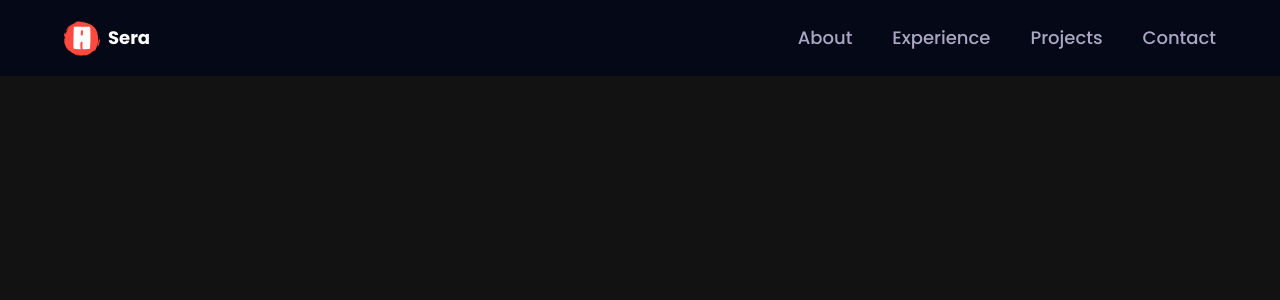
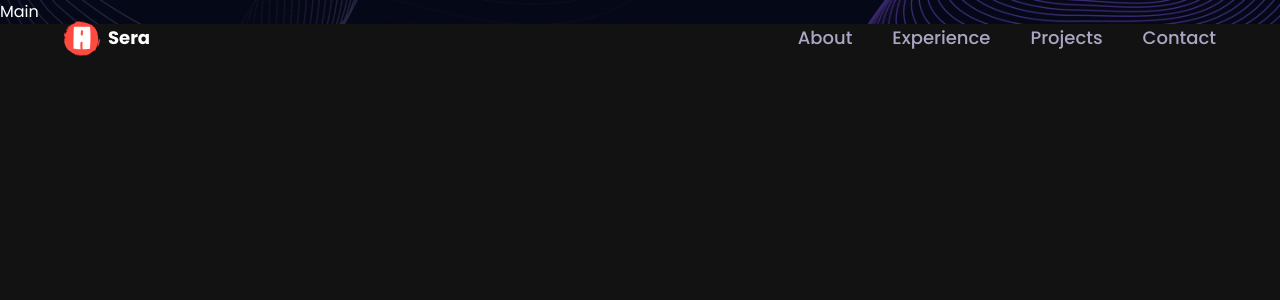
Before and after one commit to quessr/sera-portfolio, a Next.js app: page / in a window 1280 px wide. Shown: the top 300 px of the page. Built offline with nearby package versions, Linux system fonts and the light colour scheme.

Commit message:
feat: Navbar 스크롤 이벤트 구현

```diff
--- a/src/components/Navbar.tsx
+++ b/src/components/Navbar.tsx
@@ -1,7 +1,7 @@
 import { styles } from "@/styles/common";
 import clsx from "clsx";
 import Link from "next/link";
-import { useState } from "react";
+import { useEffect, useState } from "react";
 import { logo } from "@/assets";
 import Logo from "@/assets/logo.svg";
 import { navLinks } from "@/constants";
@@ -11,11 +11,25 @@ import Menu from "@/assets/menu.svg";
 const Navbar = () => {
   const [active, setActive] = useState("");
   const [toggle, setToggle] = useState(false);
+  const [scrolled, setScrolled] = useState(false);
+
+  useEffect(() => {
+    const handleScroll = () => {
+      const scrollTop = window.scrollY;
+      setScrolled(scrollTop > 100);
+    };
+
+    window.addEventListener("scroll", handleScroll);
+
+    return () => window.removeEventListener("scroll", handleScroll);
+  }, []);
+
   return (
     <nav
       className={clsx(
         styles.paddingX,
-        "w-full flex items-center py-5 fixed top-0 bg-primary"
+        scrolled ? " bg-primary" : "bg-transparent",
+        "w-full flex items-center py-5 fixed top-0 z-20"
       )}
     >
       <div
```
